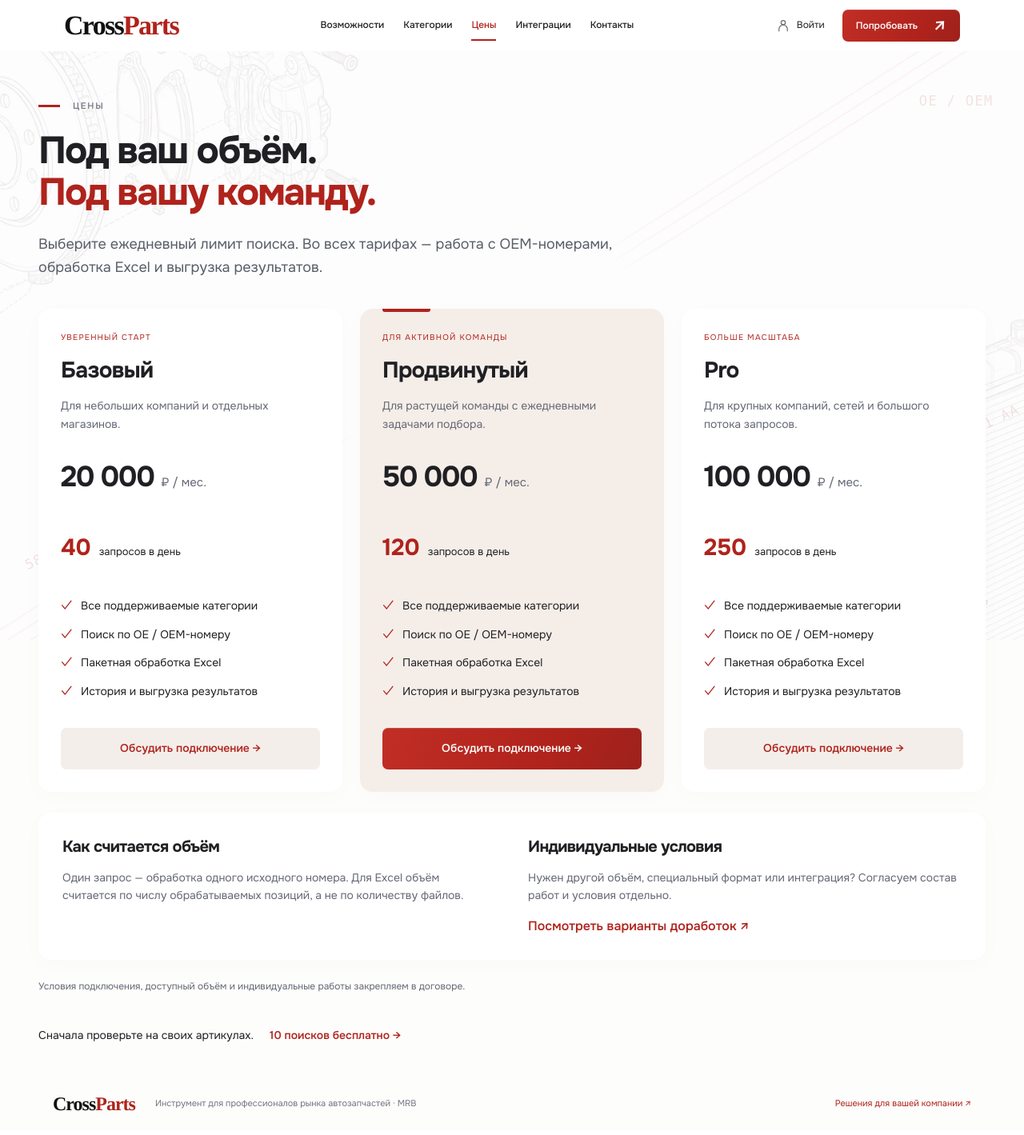
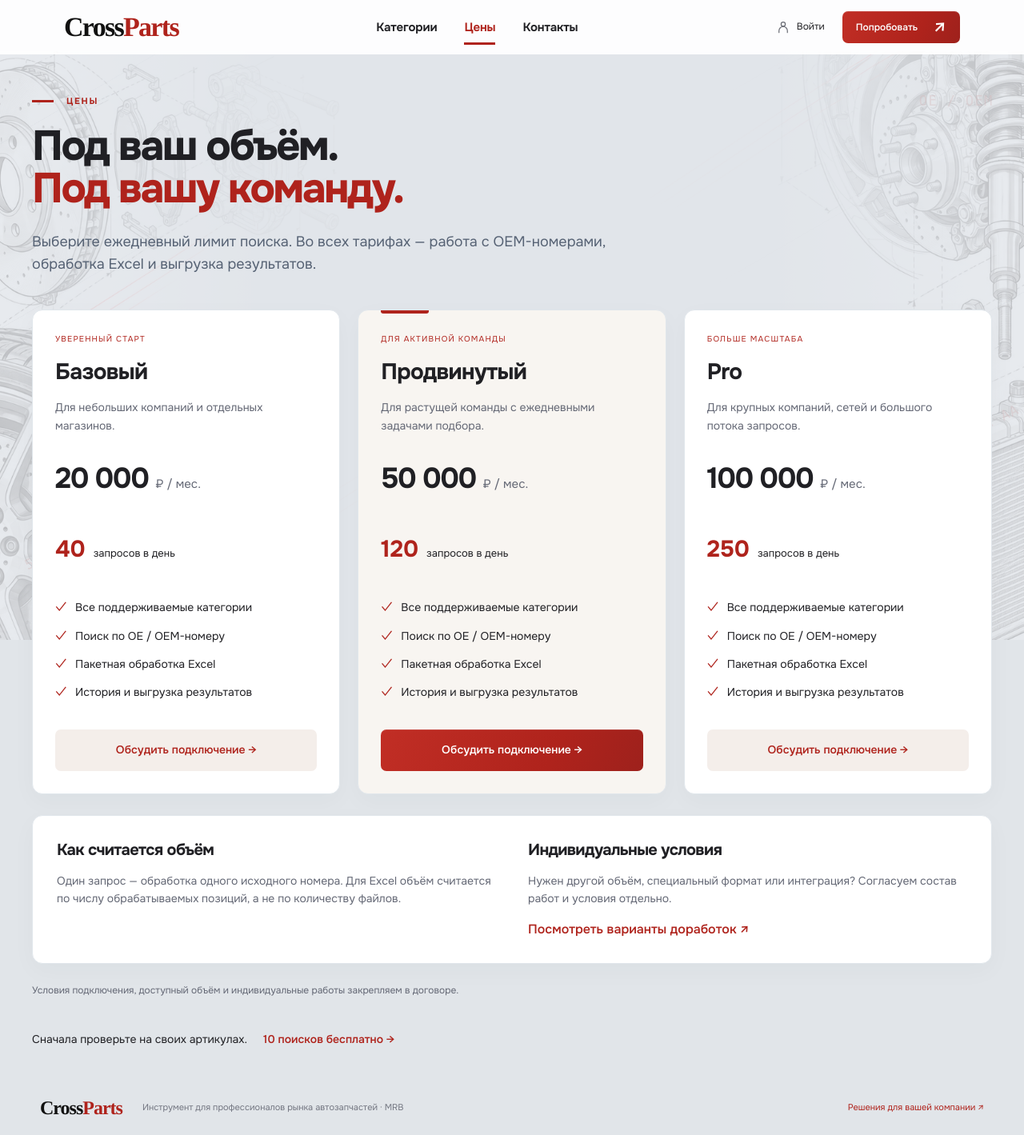
Before and after one commit to dadernov/crossparts, a FastAPI app: page /pricing in a window 1280 px wide. Shown: the whole page at 80% size. Before the commit the page ends 1389 px from the top, so only its background shows below. Run offline with FastAPI, Linux system fonts and the light colour scheme.

Commit message:
Unify public SEO navigation and page styling

```diff
--- a/app/static/marketing.css
+++ b/app/static/marketing.css
@@ -180,3 +180,62 @@ h1 { font-size:clamp(36px,3.45vw,54px); letter-spacing:-1.9px; line-height:1.1;
 .hero-checklist li { display:flex; align-items:baseline; gap:12px; }
 .hero-checklist li>span:first-child { color:var(--red); font-weight:700; flex:none; }
 .hero-checklist li>span:last-child { min-width:0; }
+
+/* Public SEO header: three primary sections with stronger, equal-weight labels. */
+.site-header nav a {
+ font-size:15px;
+ font-weight:650;
+ letter-spacing:-.01em;
+}
+@media (min-width:1001px) {
+ .site-header nav { gap:34px; }
+ .site-header nav a { padding-block:22px; font-size:15px; }
+ .site-header nav a[aria-current]::after { bottom:12px; height:3px; }
+}
+@media (max-width:700px) {
+ .site-header nav a { padding-block:13px; font-size:13px; font-weight:650; }
+}
+
+/* Pricing and contacts share the published category-page visual system. */
+.seo-public-match {
+ --paper:#e1e5e9;
+ min-height:100svh;
+ background:#e1e5e9;
+}
+.seo-public-match .marketing-backdrop {
+ inset:64px 0 0;
+ opacity:.22;
+ background-image:linear-gradient(90deg,transparent,#e1e5e9dd 25%,#e1e5e9ee 74%,transparent),url('/static/images/welcome-automotive-expressive.png');
+ background-size:100% 100%,cover;
+ background-position:center;
+ background-repeat:no-repeat;
+}
+.seo-public-match .marketing-backdrop::before {
+ content:'';
+ position:absolute;
+ inset:0;
+ background:repeating-linear-gradient(150deg,transparent 0 100px,#89929b30 100px 101px,transparent 101px 200px);
+ mask-image:linear-gradient(to right,#000,transparent 30%,transparent 70%,#000);
+}
+.seo-public-match .content-main {
+ width:min(1260px,calc(100% - 80px));
+ padding-top:50px;
+}
+.seo-public-match .page-heading { max-width:900px; margin-bottom:42px; }
+.seo-public-match .page-heading .eyebrow { color:var(--red); font-weight:700; }
+.seo-public-match .page-heading h1 { font-size:clamp(42px,4.1vw,64px); line-height:1.02; font-weight:760; letter-spacing:-2.4px; }
+.seo-public-match .page-heading>p:last-child { color:#566274; }
+.seo-public-match .surface {
+ border:1px solid #e0e6eb;
+ border-radius:13px;
+ box-shadow:0 9px 30px #29354408;
+}
+.seo-public-match .price-featured { background:#f8f5f1; }
+.seo-public-match .wide-callout { border:1px solid #e0e6eb; background:#f8f5f1; }
+.seo-public-match .site-footer { width:min(1260px,calc(100% - 80px)); }
+@media (max-width:700px) {
+ .seo-public-match .marketing-backdrop { inset:0; background-size:100% 100%,auto 100%; background-position:center,left top; opacity:.17; }
+ .seo-public-match .content-main,.seo-public-match .site-footer { width:calc(100% - 32px); }
+ .seo-public-match .content-main { padding-top:32px; }
+ .seo-public-match .page-heading h1 { font-size:38px; letter-spacing:-1.5px; }
+}
--- a/app/templates/marketing-base.html
+++ b/app/templates/marketing-base.html
@@ -7,14 +7,14 @@
 <meta name="description" content="Проверенные аналоги по OEM-номерам. Каталоги ведущих производителей, обработка Excel и индивидуальные интеграции для вашей компании.">
 <link rel="icon" href="/static/favicon.svg?v=gerat-4" type="image/svg+xml">
 <link rel="stylesheet" href="/static/editorial-base.css?v=gerat-5">
-<link rel="stylesheet" href="/static/marketing.css?v=9">
+<link rel="stylesheet" href="/static/marketing.css?v=12">
 </head>
-<body class="marketing-page {% if page == 'home' %}marketing-home{% endif %}">
+<body class="marketing-page {% if page == 'home' %}marketing-home{% endif %}{% if page in ['pricing','contacts'] %} seo-public-match{% endif %}">
 <a class="skip-link" href="#main">К содержимому</a>
 <header class="site-header"><div class="header-inner">
 <a class="brand" href="/" aria-label="CrossParts — главная">Cross<span>Parts</span></a>
 <nav aria-label="Основная навигация">
-{% for key, href, label in [('features','/features','Возможности'),('categories','/categories','Категории'),('pricing','/pricing','Цены'),('integrations','/integrations','Интеграции'),('contacts','/contacts','Контакты')] %}
+{% for key, href, label in [('categories','/categories','Категории'),('pricing','/pricing','Цены'),('contacts','/contacts','Контакты')] %}
 <a href="{{ href }}"{% if page == key %} aria-current="page"{% endif %}>{{ label }}</a>
 {% endfor %}
 </nav>
--- a/seo/public/58101-h5a25.html
+++ b/seo/public/58101-h5a25.html
@@ -8,7 +8,7 @@
   <meta name="description" content="Проверенные кросс-номера для OE 58101H5A25: ATE, Brembo, NiBK, SB Nagamochi, Trialli и Zimmermann. Источники и дата проверки.">
   <link rel="canonical" href="https://mrb-crossparts.ru/cross/58101-h5a25">
   <link rel="icon" href="/seo-assets/favicon.svg" type="image/svg+xml">
-  <link rel="stylesheet" href="/seo-assets/seo.css?v=2">
+  <link rel="stylesheet" href="/seo-assets/seo.css?v=3">
 <script type="application/ld+json">{"@context":"https://schema.org","@type":"TechArticle","headline":"Кросс-номера для 58101H5A25","dateModified":"2026-09-23","mainEntityOfPage":"https://mrb-crossparts.ru/cross/58101-h5a25","about":{"@type":"Thing","name":"OE 58101H5A25"}}</script></head>
 <body>
 <a class="skip" href="#main">К содержимому</a>
@@ -16,10 +16,8 @@
   <div class="header-inner">
     <a class="brand" href="/" aria-label="CrossParts — поиск кросс-номеров">Cross<span>Parts</span></a>
     <nav aria-label="Основная навигация">
-      <a href="/features">Возможности</a>
       <a href="/categories" aria-current="page">Категории</a>
       <a href="/pricing">Цены</a>
-      <a href="/integrations">Интеграции</a>
       <a href="/contacts">Контакты</a>
     </nav>
     <div class="header-actions">
--- a/seo/public/brake-pads.html
+++ b/seo/public/brake-pads.html
@@ -8,7 +8,7 @@
   <meta name="description" content="Поиск аналогов тормозных колодок по оригинальному номеру. Проверка профильных каталогов, обработка XLSX и выгрузка результатов.">
   <link rel="canonical" href="https://mrb-crossparts.ru/categories/brake-pads">
   <link rel="icon" href="/seo-assets/favicon.svg" type="image/svg+xml">
-  <link rel="stylesheet" href="/seo-assets/seo.css?v=2">
+  <link rel="stylesheet" href="/seo-assets/seo.css?v=3">
 <script type="application/ld+json">{"@context":"https://schema.org","@type":"WebPage","name":"Кросс-номера тормозных колодок","url":"https://mrb-crossparts.ru/categories/brake-pads","breadcrumb":{"@type":"BreadcrumbList","itemListElement":[{"@type":"ListItem","position":1,"name":"Категории","item":"https://mrb-crossparts.ru/categories"},{"@type":"ListItem","position":2,"name":"Тормозные колодки"}]}}</script></head>
 <body>
 <a class="skip" href="#main">К содержимому</a>
@@ -16,10 +16,8 @@
   <div class="header-inner">
     <a class="brand" href="/" aria-label="CrossParts — поиск кросс-номеров">Cross<span>Parts</span></a>
     <nav aria-label="Основная навигация">
-      <a href="/features">Возможности</a>
       <a href="/categories" aria-current="page">Категории</a>
       <a href="/pricing">Цены</a>
-      <a href="/integrations">Интеграции</a>
       <a href="/contacts">Контакты</a>
     </nav>
     <div class="header-actions">
--- a/seo/public/categories.html
+++ b/seo/public/categories.html
@@ -8,7 +8,7 @@
   <meta name="description" content="Поиск кросс-номеров для тормозных колодок, дисков, шлангов, амортизаторов и радиаторов. Проверка одного номера и обработка списков Excel.">
   <link rel="canonical" href="https://mrb-crossparts.ru/categories">
   <link rel="icon" href="/seo-assets/favicon.svg" type="image/svg+xml">
-  <link rel="stylesheet" href="/seo-assets/seo.css?v=2">
+  <link rel="stylesheet" href="/seo-assets/seo.css?v=3">
 <script type="application/ld+json">{"@context":"https://schema.org","@type":"CollectionPage","name":"Категории автозапчастей","url":"https://mrb-crossparts.ru/categories","isPartOf":{"@type":"WebSite","name":"CrossParts","url":"https://mrb-crossparts.ru/"}}</script></head>
 <body>
 <a class="skip" href="#main">К содержимому</a>
@@ -16,10 +16,8 @@
   <div class="header-inner">
     <a class="brand" href="/" aria-label="CrossParts — поиск кросс-номеров">Cross<span>Parts</span></a>
     <nav aria-label="Основная навигация">
-      <a href="/features">Возможности</a>
       <a href="/categories" aria-current="page">Категории</a>
       <a href="/pricing">Цены</a>
-      <a href="/integrations">Интеграции</a>
       <a href="/contacts">Контакты</a>
     </nav>
     <div class="header-actions">
--- a/seo/templates/base.html
+++ b/seo/templates/base.html
@@ -8,7 +8,7 @@
   <meta name="description" content="{% block description %}{% endblock %}">
   <link rel="canonical" href="{% block canonical %}{% endblock %}">
   <link rel="icon" href="/seo-assets/favicon.svg" type="image/svg+xml">
-  <link rel="stylesheet" href="/seo-assets/seo.css?v=2">
+  <link rel="stylesheet" href="/seo-assets/seo.css?v=3">
   {% block head %}{% endblock %}
 </head>
 <body>
@@ -17,10 +17,8 @@
   <div class="header-inner">
     <a class="brand" href="/" aria-label="CrossParts — поиск кросс-номеров">Cross<span>Parts</span></a>
     <nav aria-label="Основная навигация">
-      <a href="/features">Возможности</a>
       <a href="/categories"{% if page == 'categories' %} aria-current="page"{% endif %}>Категории</a>
       <a href="/pricing">Цены</a>
-      <a href="/integrations">Интеграции</a>
       <a href="/contacts">Контакты</a>
     </nav>
     <div class="header-actions">
```
Also changed, not shown: tests/test_marketing.py (+9 -0 lines), seo/public/assets/seo.css, seo/static/seo.css.
